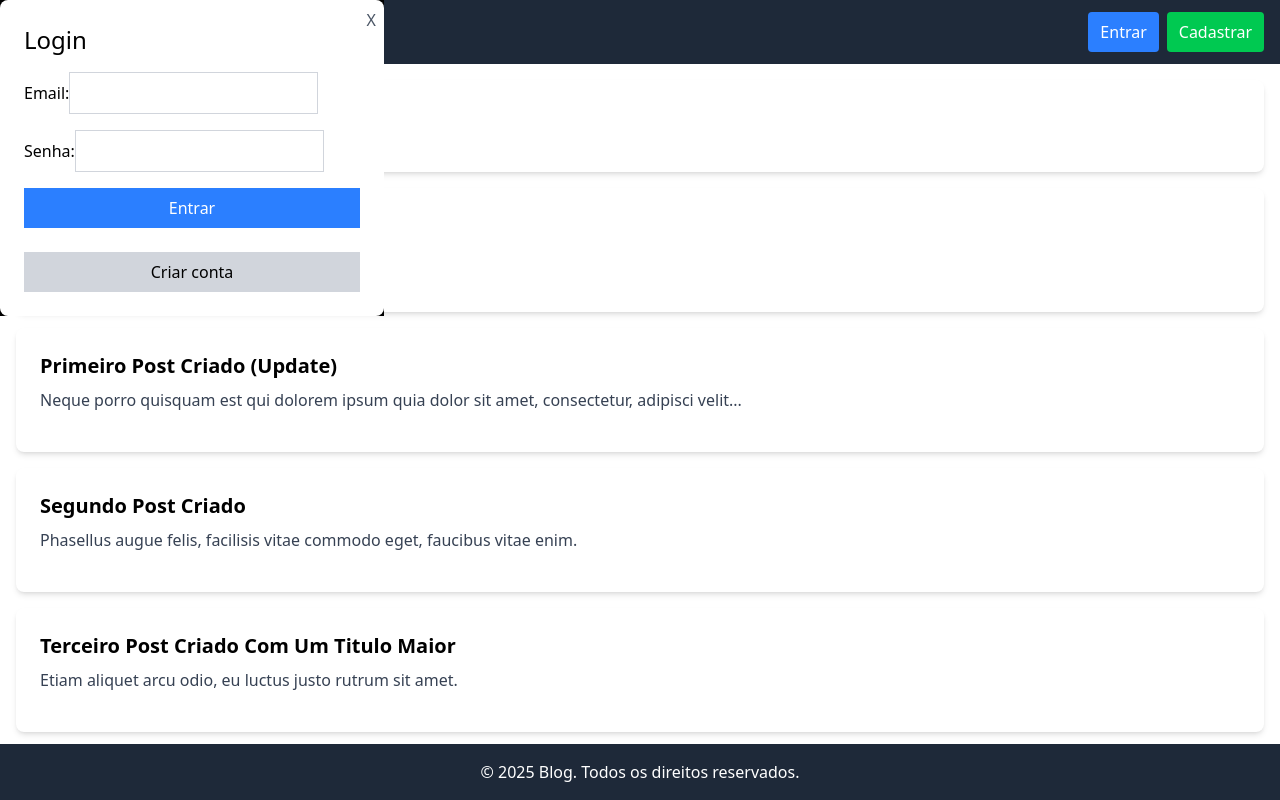
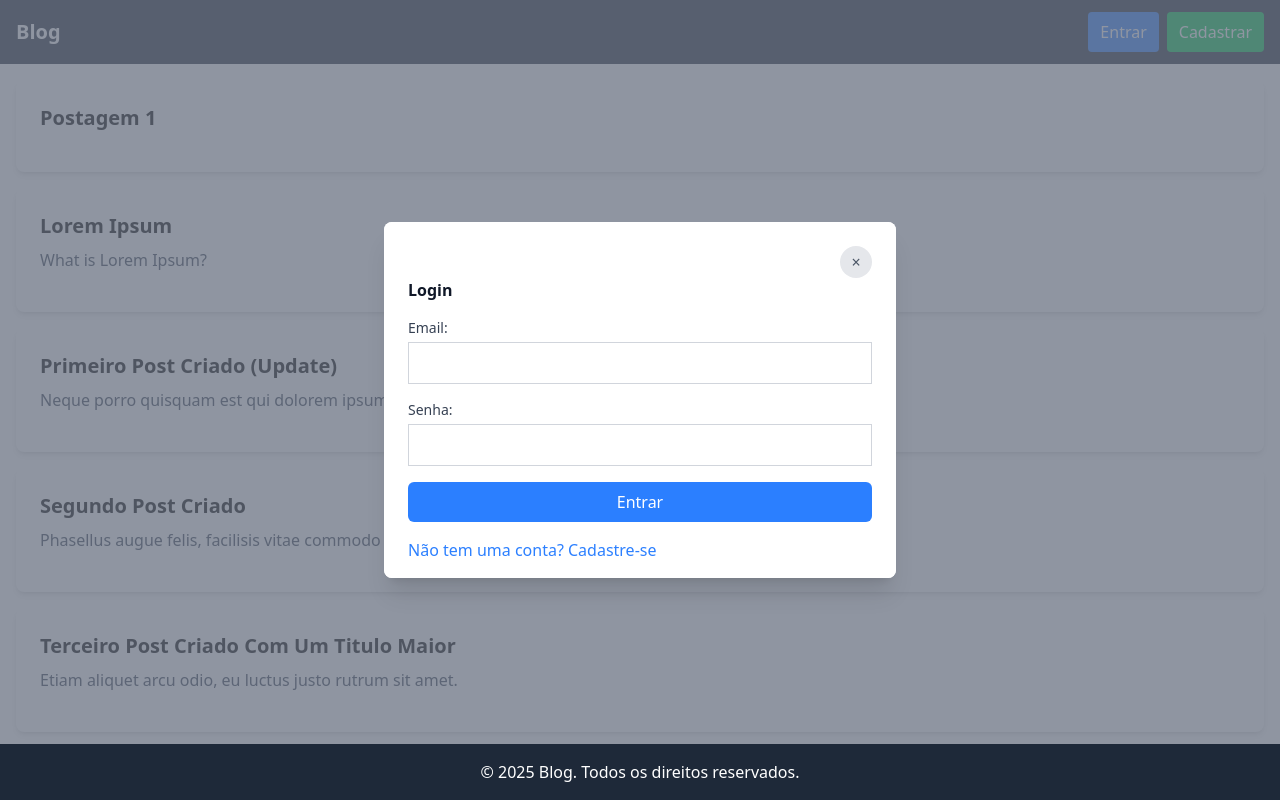
Before and after one commit to llRedXD/desafio_pontue, a React (Vite) app: page / in a window 1280 px wide. Both pictures are taken after a click on the button "Entrar". Built offline with nearby package versions, Linux system fonts and the light colour scheme.

Commit message:
feat: implementar função de requisições API e hook de login com gerenciamento de autenticação

```diff
--- /dev/null
+++ b/src/api/projectApi.tsx
@@ -0,0 +1,70 @@
+/**
+ * Function to make API requests with configurable options
+ * @param method The HTTP method to use (GET, POST, PUT, DELETE, etc.)
+ * @param endpoint The API endpoint to call
+ * @param data The data to send with the request (for POST, PUT, etc.)
+ * @param requiresAuth Whether the request requires authentication
+ * @returns Promise with the full response object
+ */
+export async function makeRequest(
+  method: string,
+  endpoint: string,
+  data?: unknown,
+  requiresAuth: boolean = false
+): Promise<Response> {
+  const API_BASE_URL = import.meta.env.VITE_API_URL;
+
+  const headers: HeadersInit = {
+    "Content-Type": "application/json",
+  };
+
+  // Add authorization header if required
+  if (requiresAuth) {
+    const token = localStorage.getItem("authToken");
+    if (!token) {
+      throw new Error("Authentication required but no token found");
+    }
+    headers["Authorization"] = `Bearer ${token}`;
+  }
+
+  const options: RequestInit = {
+    method: method.toUpperCase(),
+    headers,
+    credentials: "include",
+  };
+
+  // Add body for non-GET requests if data is provided
+  if (method.toUpperCase() !== "GET" && data) {
+    options.body = JSON.stringify(data);
+  }
+
+  try {
+    const response = await fetch(`${API_BASE_URL}${endpoint}`, options);
+
+    if (!response.ok) {
+      const errorData = await response.json();
+      const errorMessage = errorData.message || "API request failed";
+      throw new Error(errorMessage);
+    }
+
+    return response;
+  } catch (error) {
+    console.error("API request error:", error);
+    throw error;
+  }
+}
+
+// Export convenience methods for common HTTP methods
+export const projectApi = {
+  get: (endpoint: string, requiresAuth?: boolean) =>
+    makeRequest("GET", endpoint, undefined, requiresAuth),
+
+  post: (endpoint: string, data?: unknown, requiresAuth?: boolean) =>
+    makeRequest("POST", endpoint, data, requiresAuth),
+
+  put: (endpoint: string, data?: unknown, requiresAuth?: boolean) =>
+    makeRequest("PUT", endpoint, data, requiresAuth),
+
+  delete: (endpoint: string, data?: unknown, requiresAuth?: boolean) =>
+    makeRequest("DELETE", endpoint, data, requiresAuth),
+};
--- a/src/components/Auth/Login.tsx
+++ b/src/components/Auth/Login.tsx
@@ -1,13 +1,14 @@
 import { zodResolver } from "@hookform/resolvers/zod";
 import { useForm } from "react-hook-form";
 import { z } from "zod";
+import { useLogin } from "../../hooks/useLogin";
 
 const loginSchema = z.object({
   email: z.string().email("Email inválido"),
   password: z.string().min(6, "Senha deve ter pelo menos 6 caracteres"),
 });
 
-type LoginFormData = z.infer<typeof loginSchema>;
+export type LoginFormData = z.infer<typeof loginSchema>;
 
 interface LoginProps {
   isOpen: boolean;
@@ -22,71 +23,112 @@ export function Login({ isOpen, onClose }: LoginProps) {
   } = useForm<LoginFormData>({
     resolver: zodResolver(loginSchema),
   });
+  const login = useLogin();
 
   if (!isOpen) return null;
 
   const onSubmit = (data: LoginFormData) => {
-    console.log("Dados do formulário:", data);
-    // Aqui você pode adicionar a lógica para autenticação
+    login.mutateAsync(data);
   };
 
   return (
-    <dialog
-      open={isOpen}
-      className="fixed inset-0 z-50 flex items-center justify-center bg-black bg-opacity-50"
+    <>
+      <div
+        className="fixed inset-0 bg-gray-500/75 transition-opacity"
+        aria-hidden="true"
+      ></div>
+      <div
+        className="fixed inset-0 z-10 w-screen overflow-y-auto flex items-center justify-center text-black"
+        aria-labelledby="dialog-title"
+        role="dialog"
+        aria-modal="true"
       >
-      <div className="bg-white rounded-lg p-6 relative w-96">
+        <div className="relative transform overflow-hidden rounded-lg bg-white text-left shadow-xl transition-all sm:my-8 sm:w-full sm:max-w-lg">
+          <div className="bg-white px-4 pt-5 pb-4 sm:p-6 sm:pb-4">
+            <div className="flex justify-end">
               <button
                 type="button"
-          className="absolute top-2 right-2 text-gray-600 hover:text-gray-800"
                 onClick={onClose}
+                className="text-gray-600 hover:text-white bg-gray-200 hover:bg-red-500 rounded-full w-8 h-8 flex items-center justify-center transition-colors duration-200 focus:outline-none focus:ring-2 focus:ring-red-400"
+                aria-label="Fechar"
               >
-          X
+                ×
               </button>
-        <h1 className="text-2xl mb-4">Login</h1>
-        <form onSubmit={handleSubmit(onSubmit)} className="flex flex-col gap-4">
+            </div>
+            <h3
+              className="text-base font-semibold text-gray-900 mb-4"
+              id="dialog-title"
+            >
+              Login
+            </h3>
+            <form
+              onSubmit={handleSubmit(onSubmit)}
+              className="flex flex-col gap-4"
+            >
               <div>
-            <label htmlFor="email">Email:</label>
+                <label
+                  htmlFor="email"
+                  className="block text-sm font-medium text-gray-700"
+                >
+                  Email:
+                </label>
                 <input
                   type="email"
                   id="email"
                   {...register("email")}
-              className={`border p-2 ${
+                  className={`mt-1 block w-full border p-2 ${
                     errors.email ? "border-red-500" : "border-gray-300"
                   }`}
                 />
                 {errors.email && (
-              <span className="text-red-500">{errors.email.message}</span>
+                  <span className="text-red-500 text-sm">
+                    {errors.email.message}
+                  </span>
                 )}
               </div>
               <div>
-            <label htmlFor="password">Senha:</label>
+                <label
+                  htmlFor="password"
+                  className="block text-sm font-medium text-gray-700"
+                >
+                  Senha:
+                </label>
                 <input
                   type="password"
                   id="password"
                   {...register("password")}
-              className={`border p-2 ${
+                  className={`mt-1 block w-full border p-2 ${
                     errors.password ? "border-red-500" : "border-gray-300"
                   }`}
                 />
                 {errors.password && (
-              <span className="text-red-500">{errors.password.message}</span>
+                  <span className="text-red-500 text-sm">
+                    {errors.password.message}
+                  </span>
                 )}
               </div>
-          <button type="submit" className="bg-blue-500 text-white p-2">
-            Entrar
+              {login.isError && (
+                <span className="text-red-500 text-sm">
+                  {login.error.message}
+                </span>
+              )}
+
+              <button
+                type="submit"
+                disabled={login.isPending}
+                className={`bg-blue-500 text-white px-3 py-2 rounded-md ${
+                  login.isPending ? "opacity-70 cursor-not-allowed" : ""
+                }`}
+              >
+                {login.isPending ? "Entrando..." : "Entrar"}
               </button>
-          <button
-            type="button"
-            className="bg-gray-300 text-black p-2 mt-2"
-            onClick={() => {
-              console.log("Redirecionar para a página de cadastro");
-            }}
-          >
-            Criar conta
-          </button>
+              <a href="/register" className="text-blue-500 hover:underline">
+                Não tem uma conta? Cadastre-se
+              </a>
             </form>
           </div>
-    </dialog>
+        </div>
+      </div>
+    </>
   );
 }
--- a/src/hooks/useGetPosts.tsx
+++ b/src/hooks/useGetPosts.tsx
@@ -1,6 +1,6 @@
 import { useQuery } from "@tanstack/react-query";
 
-interface User {
+export interface User {
   id: number;
   name: string;
   email: string;
--- /dev/null
+++ b/src/hooks/useLogin.tsx
@@ -0,0 +1,39 @@
+import { useMutation } from "@tanstack/react-query";
+import { projectApi } from "../api/projectApi";
+import type { LoginFormData } from "../components/Auth/Login";
+import type { User } from "./useGetPosts";
+
+interface Token {
+  access_token: string;
+  type: string;
+  expires_at: string;
+}
+interface LoginResponse {
+  user: User;
+  token: Token;
+}
+
+async function login<LoginResponse>(
+  data: LoginFormData
+): Promise<LoginResponse> {
+  const response = await projectApi.post("/auth/login", data);
+
+  if (!response) {
+    throw new Error("Login failed", response);
+  }
+
+  return response.json();
+}
+
+export function useLogin() {
+  return useMutation<LoginResponse, Error, LoginFormData>({
+    mutationFn: login,
+    onSuccess: (data) => {
+      localStorage.setItem("authToken", data.token.access_token);
+      localStorage.setItem("user", JSON.stringify(data.user));
+    },
+    onError: (error) => {
+      console.error("Login error:", error);
+    },
+  });
+}
```
Lines whose indentation alone changed are shown as unchanged.
